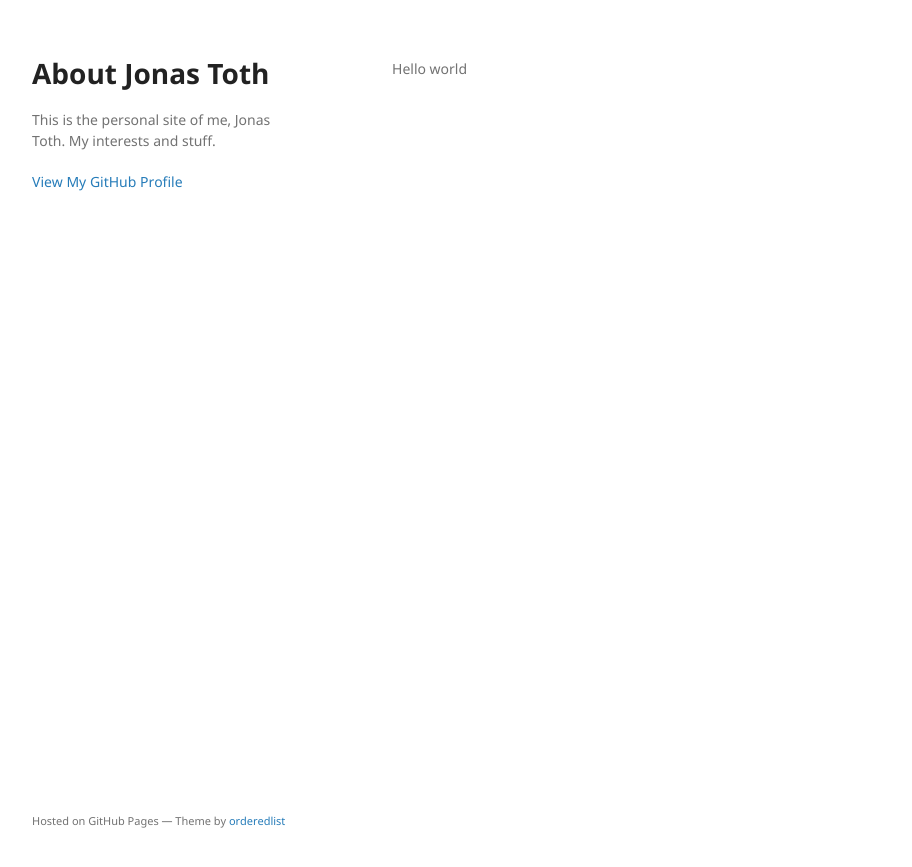
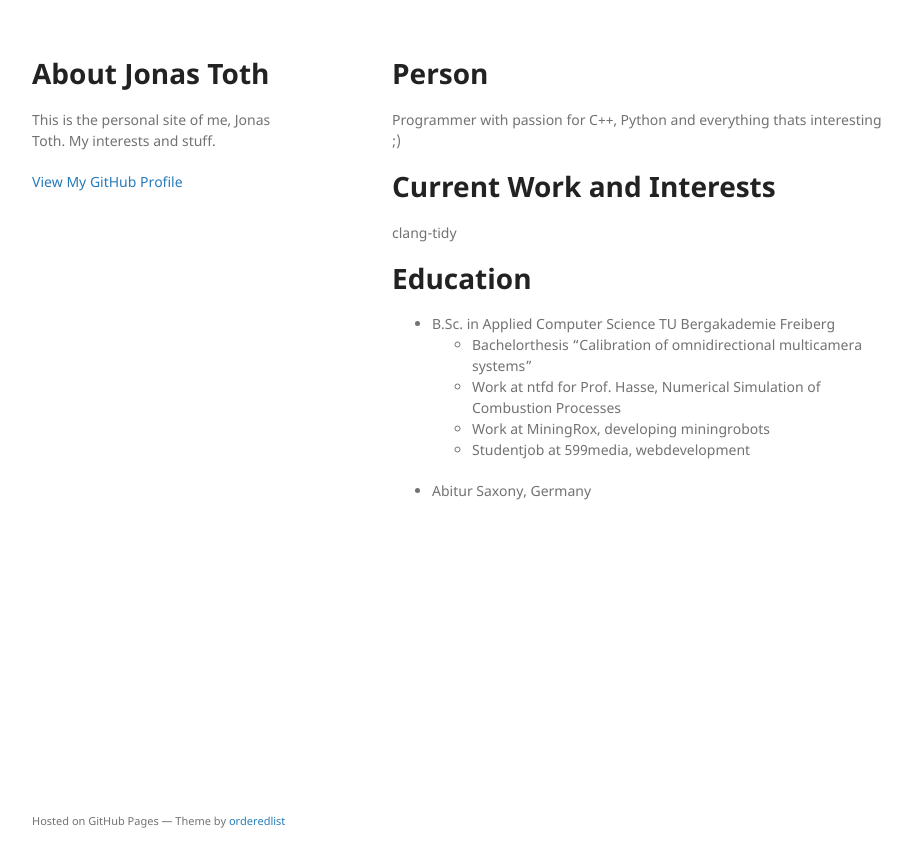
Before and after one commit to JonasToth/jonastoth.github.io, a Jekyll site: the page built from index.md, in a window 1280 px wide. Shown: the top 867 px of the page, without its empty margins (178-1090 px from the left). Built offline with Jekyll 4.4.1, drawn with Linux system fonts in a browser that asks for light colours; our own code applies the rules of GitHub Pages for plain Markdown files.

Commit message:
test start page

```diff
--- a/index.md
+++ b/index.md
@@ -5,4 +5,21 @@
 layout: default
 ---
 
-Hello world
+# [](#person)Person
+
+Programmer with passion for C++, Python and everything thats
+interesting ;)
+
+
+# [](#current-work)Current Work and Interests
+
+clang-tidy
+
+# [](#education)Education
+
+- B.Sc. in Applied Computer Science TU Bergakademie Freiberg
+  - Bachelorthesis "Calibration of omnidirectional multicamera systems"
+  - Work at ntfd for Prof. Hasse, Numerical Simulation of Combustion Processes
+  - Work at MiningRox, developing miningrobots
+  - Studentjob at 599media, webdevelopment
+- Abitur Saxony, Germany
```
